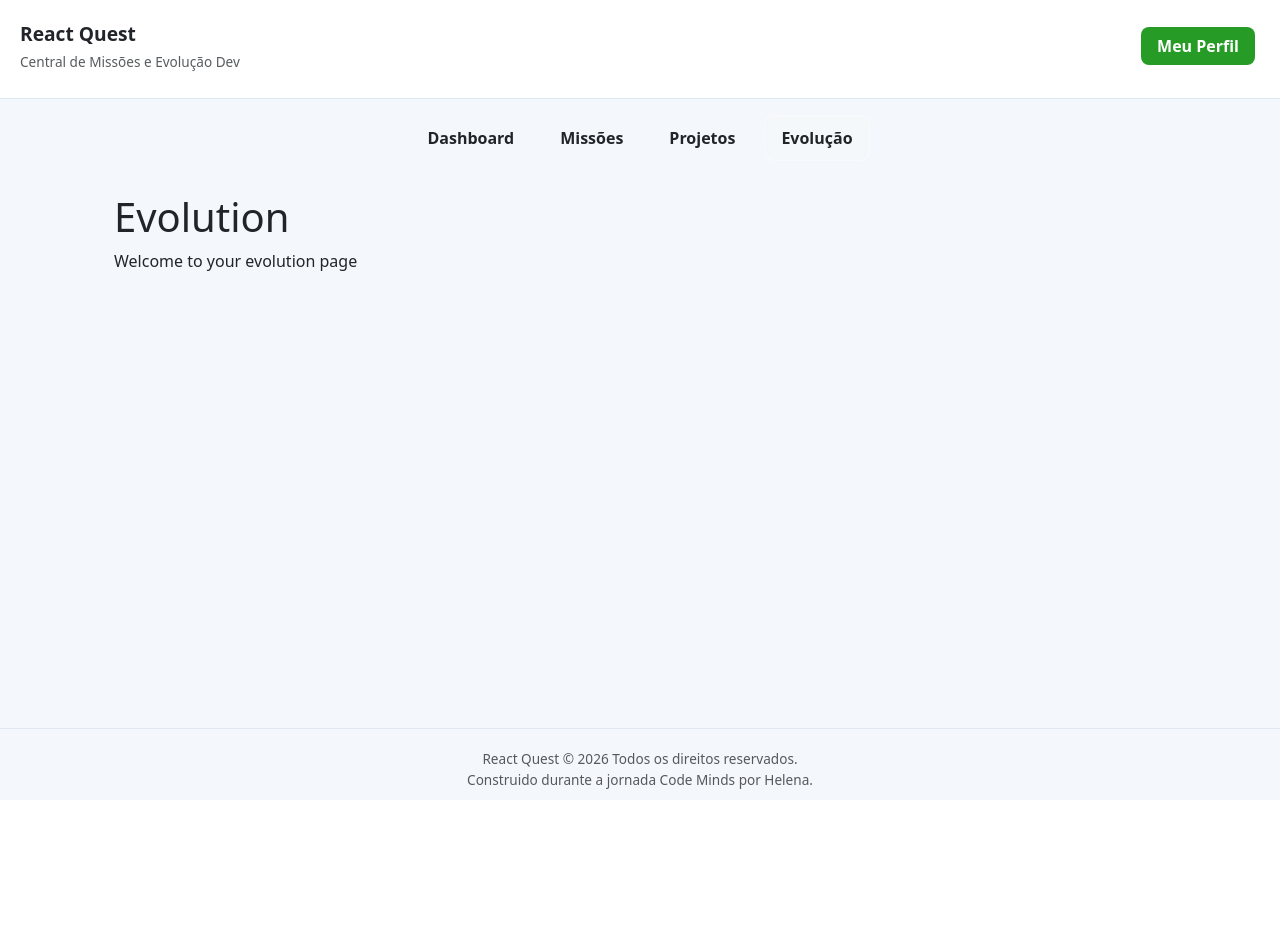
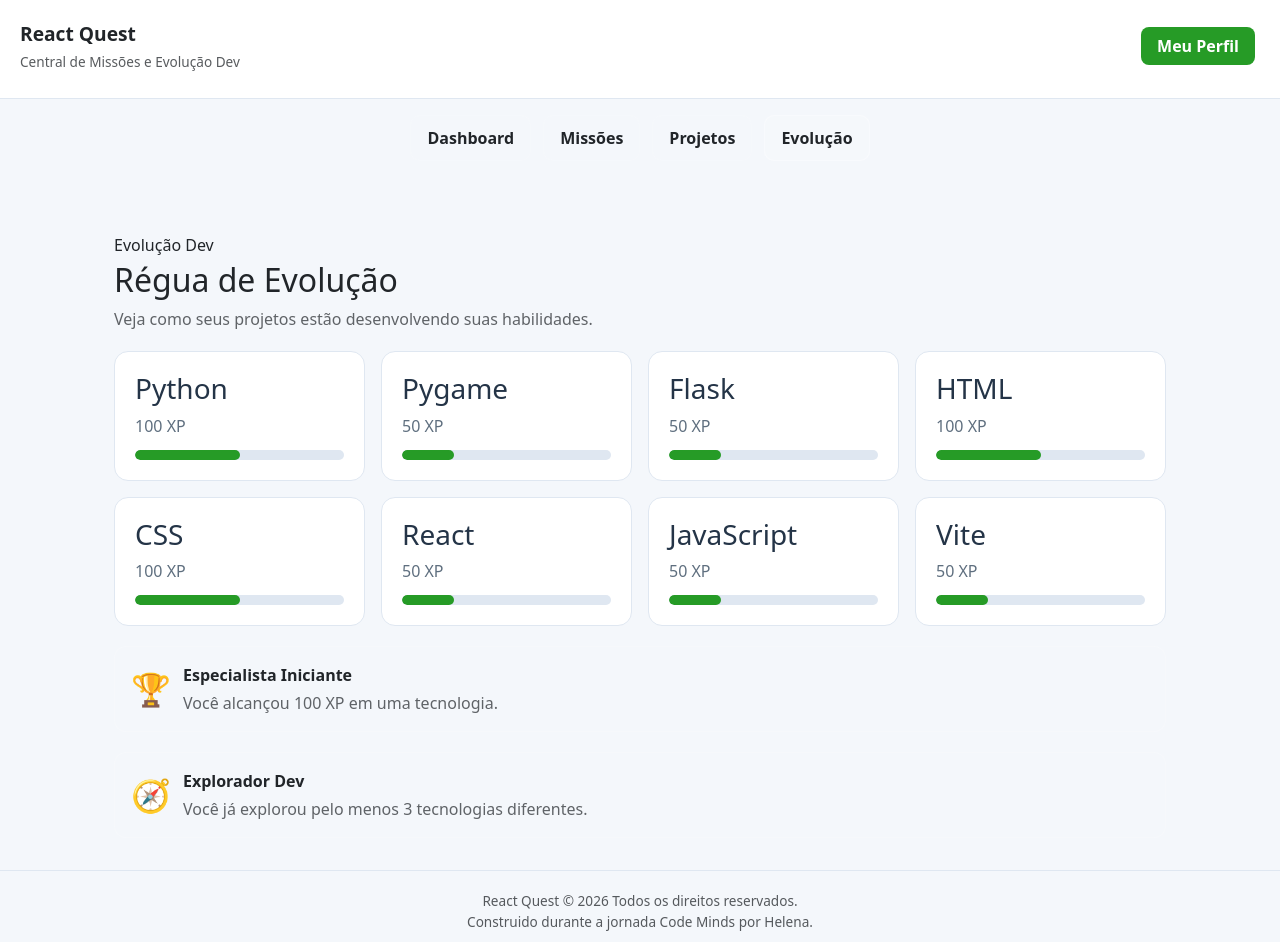
Before and after one commit to Unilelegroot/React-Quest, a React (Vite) app: page /evolution in a window 1280 px wide. Before the commit the page ends 800 px from the top, so only its background shows below. Built offline with nearby package versions, Linux system fonts and the light colour scheme.

Commit message:
feat: adiciona regua de evolucao dev

```diff
--- a/src/App.css
+++ b/src/App.css
@@ -166,3 +166,58 @@
   font-size: 0.85rem;
   opacity: 0.75;
 }
+
+.skills-section {
+  margin-top: 40px;
+}
+
+.skills-section__header {
+  margin-bottom: 20px;
+}
+
+.skills-section__header h2 {
+  margin: 4px 0 8px;
+}
+
+.skills-section__header p {
+  margin: 0;
+  opacity: 0.7;
+}
+
+.skills-grid {
+  display: grid;
+
+  grid-template-columns:
+    repeat(
+      auto-fit,
+      minmax(220px, 1fr)
+    );
+
+  gap: 16px;
+}
+
+.achievement {
+  display: flex;
+  align-items: center;
+  gap: 12px;
+
+  margin-top: 20px;
+  padding: 16px;
+
+  border: 1px solid
+    rgba(255, 255, 255, 0.15);
+
+  border-radius: 12px;
+
+  background:
+    rgba(255, 255, 255, 0.06);
+}
+
+.achievement > span {
+  font-size: 2rem;
+}
+
+.achievement p {
+  margin: 4px 0 0;
+  opacity: 0.7;
+}
--- a/src/App.jsx
+++ b/src/App.jsx
@@ -90,7 +90,7 @@ const initialProjects = [
     description:
       "Aplicação web que permite criar e gerenciar missões de aprendizado em React.",
     technologies: ["React", "HTML", "CSS", "JavaScript", "Vite"],
-    status: "Em andamento",
+    status: "Concluído",
     gitHubURL: "https://github.com/seu-usuario/react-quest",
     deployURL: "",
   },
@@ -210,6 +210,26 @@ function App() {
       }
     );
 
+
+  const completedProjects = projects.filter((project) => project.status === "Concluído")
+  const tecXP = {}
+  completedProjects.forEach((project) => {
+    project.technologies.forEach((technology) => {
+      if (!tecXP[technology]) {
+        tecXP[technology] = 0
+      }
+      tecXP[technology] += 50
+    })
+  })
+
+  const skills = Object.entries(tecXP).map(([technology, xp]) => ({ technology, xp }))
+  const hasSkillAchievement =
+  skills.some(
+    (skill) =>
+      skill.xp >= 100
+  );
+
+  const isExplorer = skills.length >= 3
   const summaryData = [
     {
       id: 1,
@@ -295,7 +315,12 @@ function App() {
 
           <Route
             path="/evolution"
-            element={<EvolutionPage />}
+            element={
+            <EvolutionPage
+            skills={skills}
+            hasSkillAchievement={hasSkillAchievement}
+            isExplorer={isExplorer}
+            />}
           />
         </Routes>
       </div>
--- /dev/null
+++ b/src/components/SkillCard.jsx
@@ -0,0 +1,27 @@
+import "./skillCard.css"
+
+function SkillCard({ technology, xp }) {
+    const progress = Math.min(Math.max((xp / 200) * 100, 0), 100)
+
+    return (
+        <article className="skillCard">
+            <h3 className="skillCard_technology">{technology}</h3>
+            <p className="skillCard_xp">{xp} XP</p>
+            <div
+                className="skillCard_progress"
+                role="progressbar"
+                aria-label={`Progresso em ${technology}`}
+                aria-valuenow={progress}
+                aria-valuemin="0"
+                aria-valuemax="100"
+            >
+                <div
+                    className="skillCard_progressBar"
+                    style={{ width: `${progress}%` }}
+                />
+            </div>
+        </article>
+    )
+}
+
+export default SkillCard
--- /dev/null
+++ b/src/components/skillCard.css
@@ -0,0 +1,29 @@
+.skillCard {
+    padding: 20px;
+    border: 1px solid var(--color-border);
+    border-radius: 14px;
+    background: var(--color-surface);
+}
+
+.skillCard_technology {
+    margin: 0 0 8px;
+    color: var(--color-text);
+}
+
+.skillCard_xp {
+    margin: 0 0 12px;
+    color: var(--color-muted);
+}
+
+.skillCard_progress {
+    height: 10px;
+    overflow: hidden;
+    border-radius: 999px;
+    background: var(--color-border);
+}
+
+.skillCard_progressBar {
+    height: 100%;
+    border-radius: inherit;
+    background: var(--color-primary);
+}
--- a/src/pages/EvolutionPage.jsx
+++ b/src/pages/EvolutionPage.jsx
@@ -1,10 +1,53 @@
-function EvolutionPage(){
-    return(
-        <section>
-            <h1>Evolution</h1>
-            <p>Welcome to your evolution page</p>
-        </section>
-    )
+import SkillCard from "../components/SkillCard";
+
+function EvolutionPage({
+  skills,
+   hasSkillAchievement,
+   isExplorer,
+}) {
+  return (
+    <>
+      <section className="skills-section">
+        <div className="skills-section__header">
+          <span className="section-eyebrow">Evolução Dev</span>
+          <h2>Régua de Evolução</h2>
+          <p>
+            Veja como seus projetos estão desenvolvendo suas habilidades.
+          </p>
+        </div>
+
+        <div className="skills-grid">
+          {skills.map((skill) => (
+            <SkillCard
+              key={skill.technology}
+              technology={skill.technology}
+              xp={skill.xp}
+            />
+          ))}
+        </div>
+
+        {hasSkillAchievement && (
+          <div className="achievement">
+            <span>🏆</span>
+            <div>
+              <strong>Especialista Iniciante</strong>
+              <p>Você alcançou 100 XP em uma tecnologia.</p>
+            </div>
+          </div>
+        )}
+
+        {isExplorer && (
+          <div className="achievement">
+            <span>🧭</span>
+            <div>
+              <strong>Explorador Dev</strong>
+              <p>Você já explorou pelo menos 3 tecnologias diferentes.</p>
+            </div>
+          </div>
+        )}
+      </section>
+    </>
+  );
 }
 
 export default EvolutionPage
```
